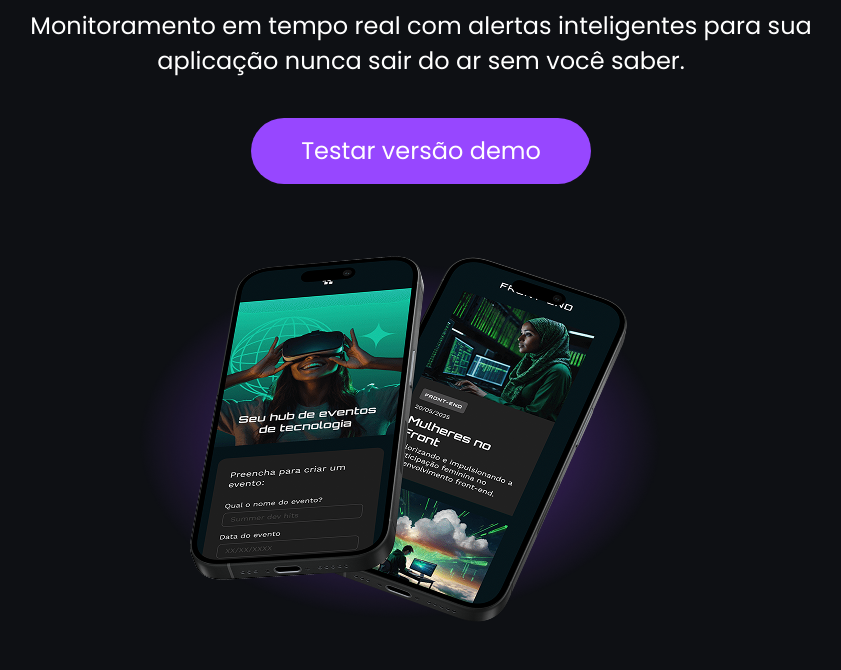
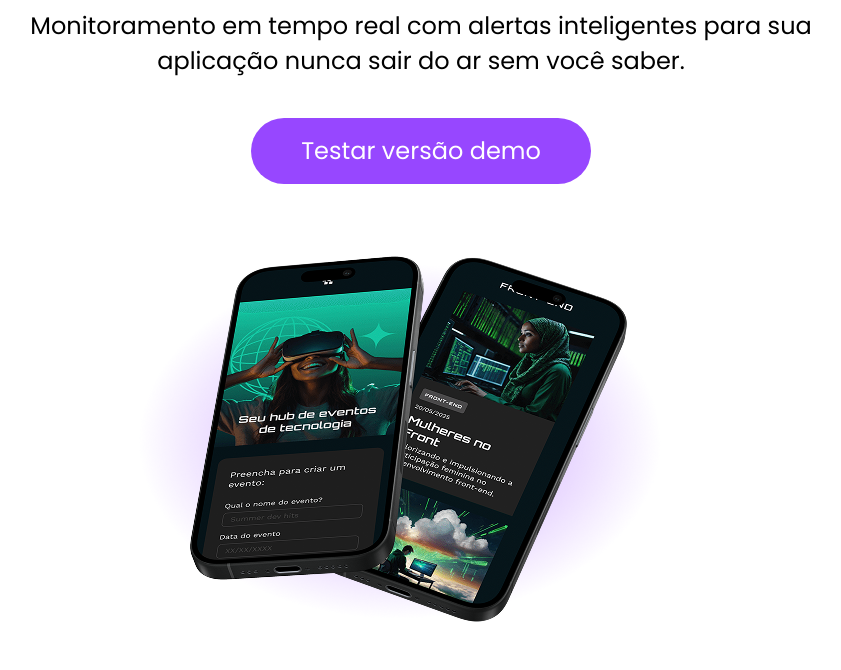
Before and after one commit to pedroasantanadev/tecboard, a plain HTML site: page index.html in a window 1280 px wide. Shown: the part 345-1015 px from the top of the page, without its empty margins (219-1060 px from the left). Drawn offline with Linux system fonts and the light colour scheme.

Commit message:
Change background and text color

```diff
--- a/css/style.css
+++ b/css/style.css
@@ -24,8 +24,8 @@
 
 /* Estilo desktop */
 body {
-    background-color: #0E1014;
-    color: #FFFFFF;
+    background-color: #ffff;
+    color: #000;
 }
 
 header img {
```
